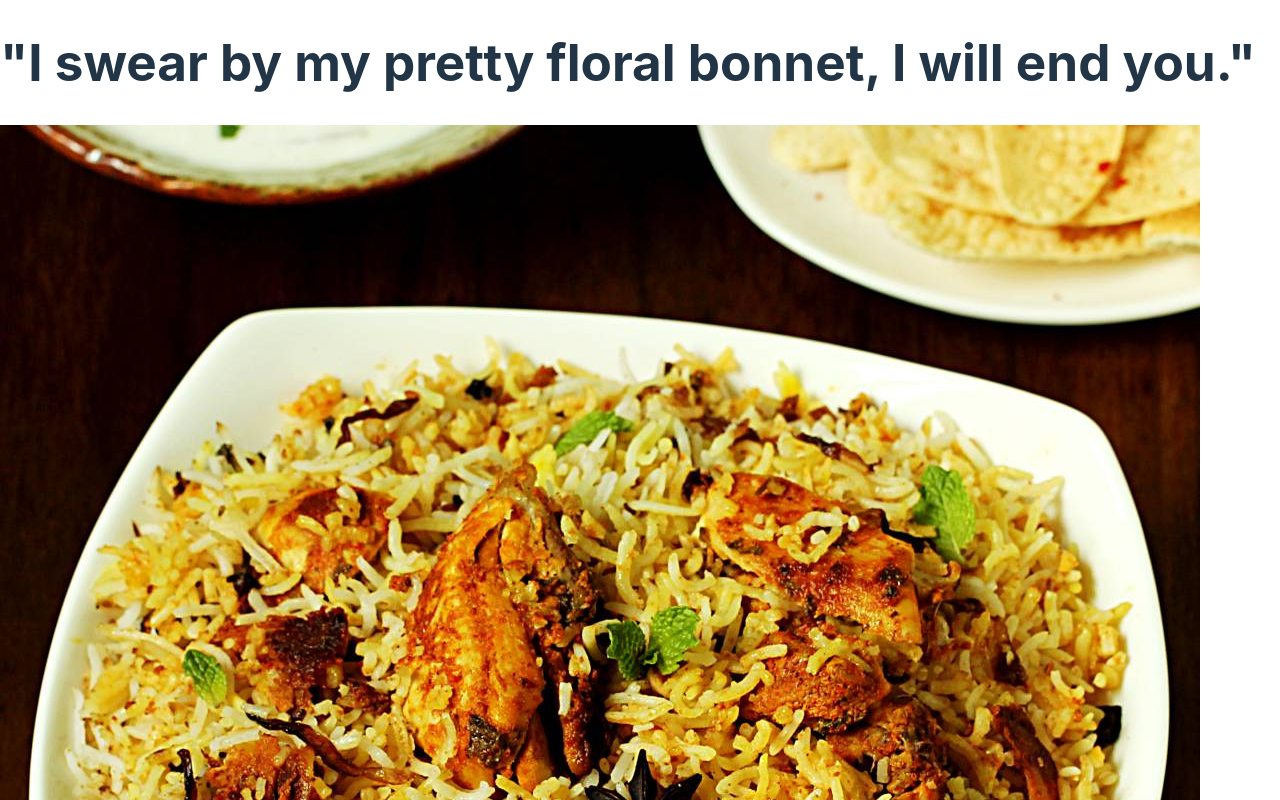
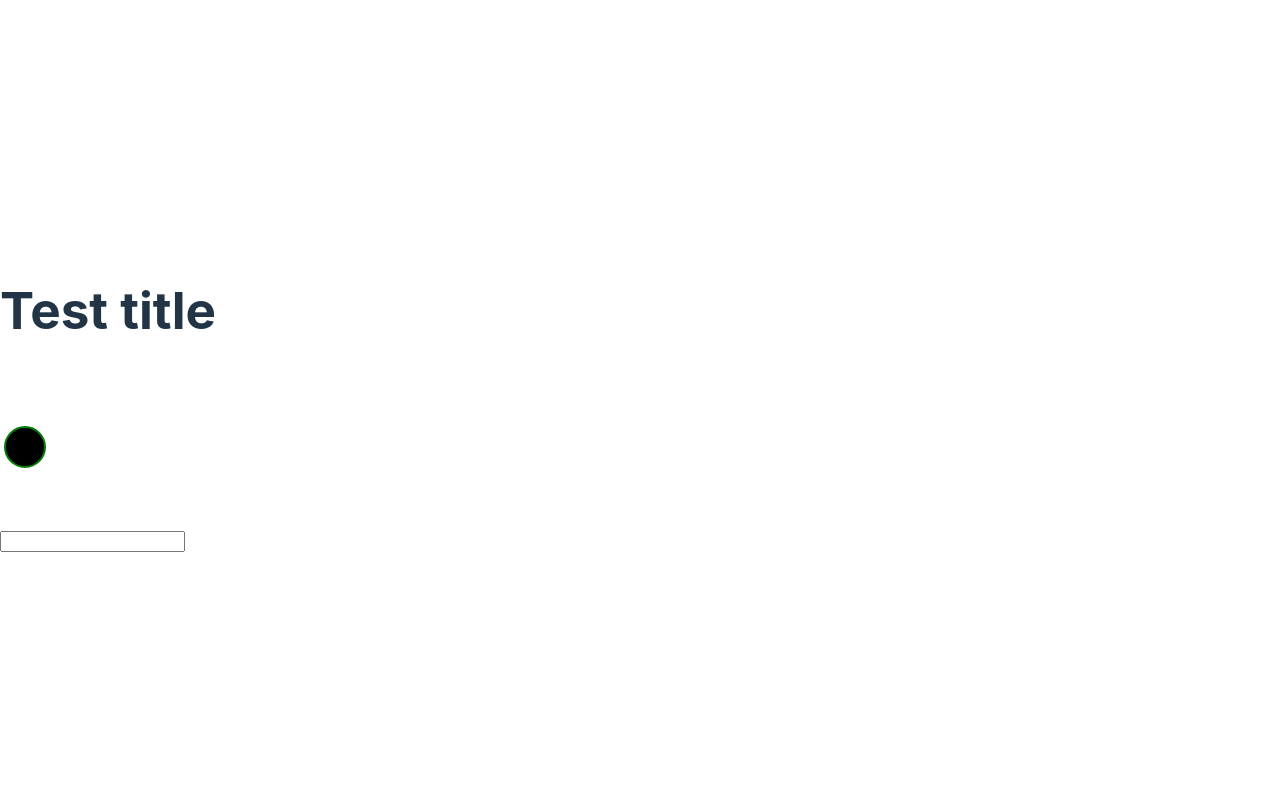
Before and after one commit to Suryakumar-Selvakumar/Practice-React, a React (Vite) app: page / in a window 1280 px wide. Shown: the top 800 px of the page. Built offline with nearby package versions, Linux system fonts and the light colour scheme.

Commit message:
feat(`main.jsx`): Practice Debugging in React

```diff
--- a/src/main.jsx
+++ b/src/main.jsx
@@ -7,7 +7,14 @@
 
 createRoot(document.getElementById("root")).render(
   <StrictMode>
-    <Greeting />
-    <Food />
+    <div>
+    <h1>Test title</h1>
+    <svg>
+      <circle cx="25" cy="75" r="20" stroke="green" strokeWidth="2" />
+    </svg>
+    <form>
+      <input type="text"/>
+    </form>
+    </div>
   </StrictMode>
 );
```
